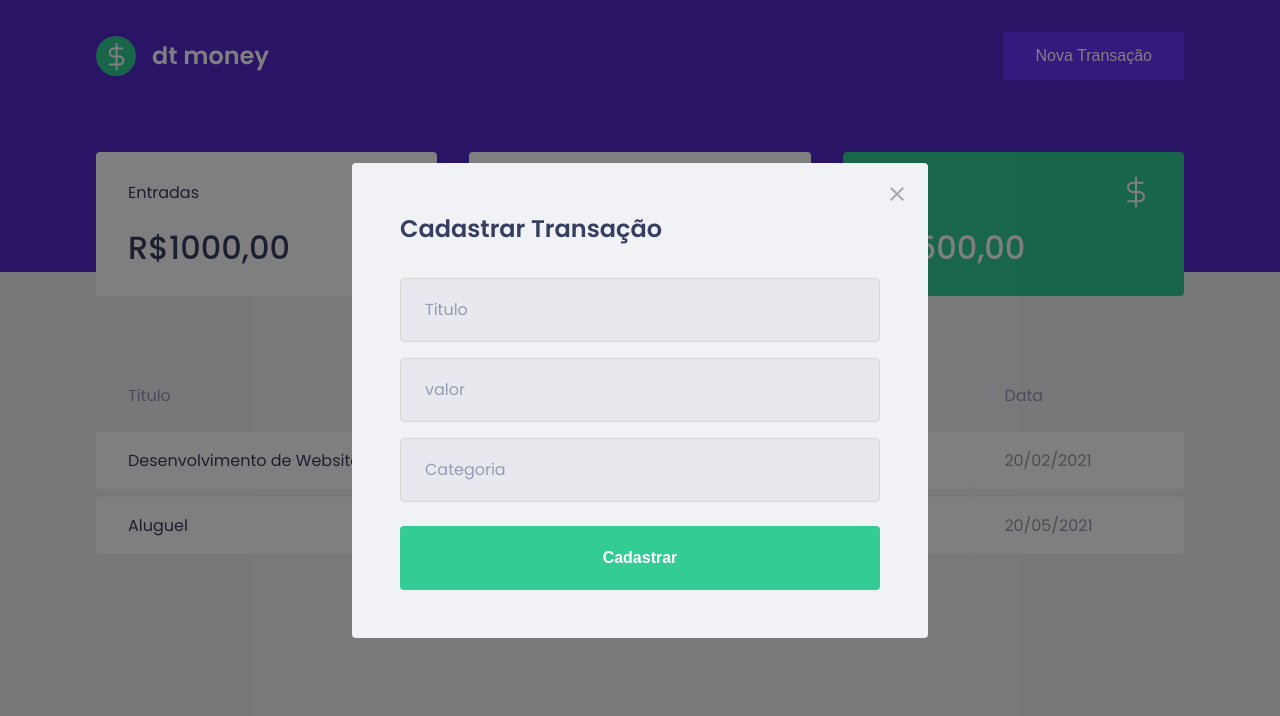
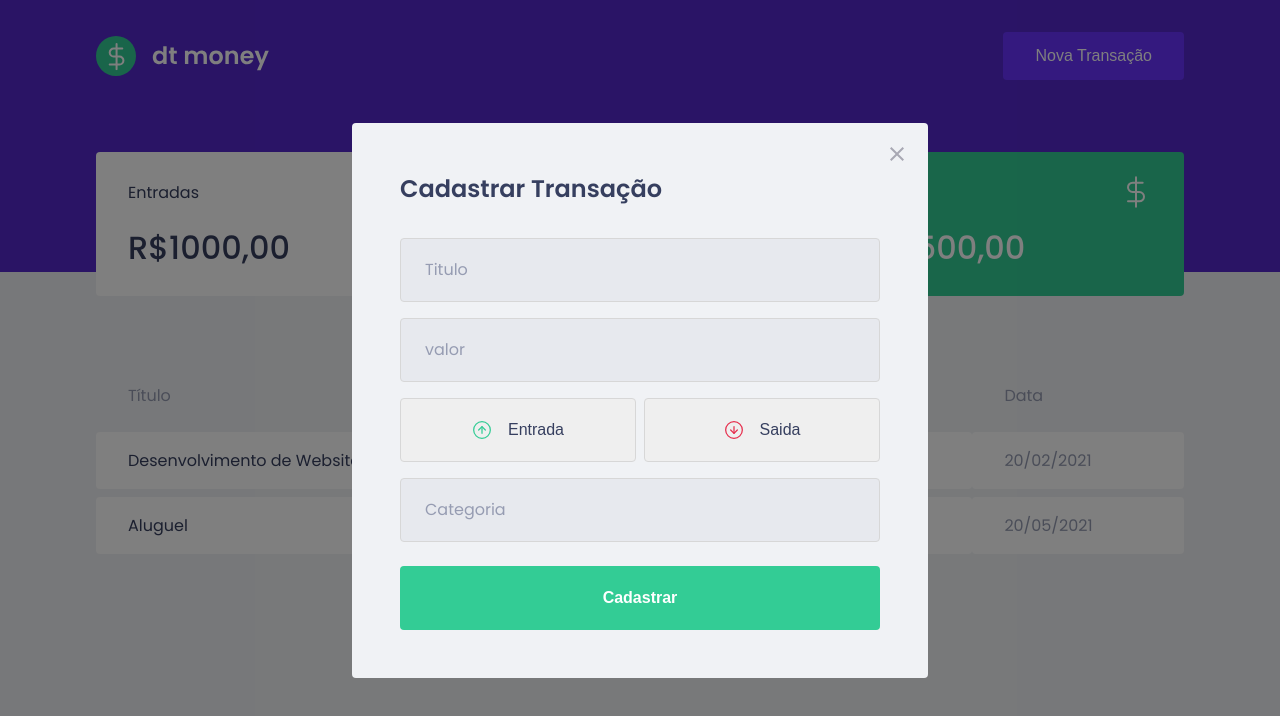
Before and after one commit to pbpeterson/dt-money, a React (Create React App) app: page / in a window 1280 px wide. Both pictures are taken after a click on the button "Nova Transação". Shown: the top 716 px of the page. Built offline with nearby package versions, Linux system fonts and the light colour scheme; no server answers; what miragejs would draw is missing.

Commit message:
adicionado botoes

```diff
--- a/src/components/NewTransactionModal/index.tsx
+++ b/src/components/NewTransactionModal/index.tsx
@@ -1,5 +1,8 @@
 import Modal from 'react-modal'
 import closeImg from '../../assets/close.svg'
+import incomeImg from '../../assets/entrada.svg'
+import outcomeImg from '../../assets/saidas.svg'
+import { TransactionTypeContainer } from '../../styles/global'
 import {Container} from './styles'
 
 interface NewTransactionModalProps{
@@ -28,6 +31,21 @@ export default function NewTransactionModal({isOpen, onRequestClose}: NewTransac
 
         <input placeholder='Titulo'/>
         <input placeholder='valor' type='number'/>
+        <TransactionTypeContainer>
+          <button
+            type='button'
+            >
+              <img src={incomeImg} alt="Entrada" />
+              <span>Entrada</span>
+          </button>
+
+          <button
+            type='button'
+            >
+              <img src={outcomeImg} alt="Saida" />
+              <span>Saida</span>
+          </button>
+        </TransactionTypeContainer>
         <input placeholder='Categoria'/>
         <button type="submit">Cadastrar</button>
       </Container>
--- a/src/components/Summary/index.tsx
+++ b/src/components/Summary/index.tsx
@@ -1,4 +1,4 @@
-import incomeImg from '../../assets/Entradas.svg'
+import incomeImg from '../../assets/entrada.svg'
 import outcomeImg from '../../assets/saidas.svg'
 import totalImg from '../../assets/Total.svg'
 import { Container } from "./styles";
--- a/src/styles/global.ts
+++ b/src/styles/global.ts
@@ -1,4 +1,4 @@
-import {createGlobalStyle} from 'styled-components'
+import styled, {createGlobalStyle} from 'styled-components'
 
 export const GlobalStyle = createGlobalStyle`
   :root{
@@ -88,5 +88,42 @@ export const GlobalStyle = createGlobalStyle`
       filter: brightness(.8);
     }
   }
+`
 
+export const TransactionTypeContainer = styled.div`
+  margin: 1rem 0;
+  display: flex;
+
+  button{
+    flex: 1;
+    height: 4rem;
+    border: 1px solid #d7d7d7;
+    border-radius: .25rem;
+    background: transition;
+    display: flex;
+    align-items: center;
+    justify-content:center;
+
+    &+button{
+    margin-left: .5rem;
+  }
+
+  transition: border-color .4s;
+
+  &:hover{
+      border-color: #aaa;
+    }
+
+  img{
+    width: 20px;
+    height: 20px;
+  }
+
+  span{
+    display: inline-block;
+    margin-left: 1rem;
+    font-size: 1rem;
+    color: var(--text-title);
+  }
+  }
 `
```
Also changed, not shown: src/assets/entrada.svg (renamed from src/assets/Entradas.svg).
